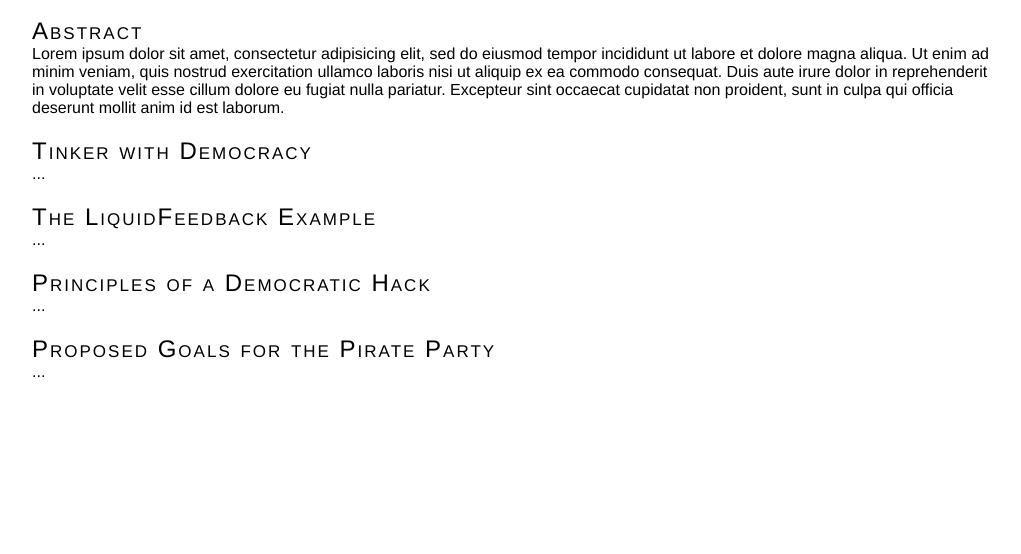
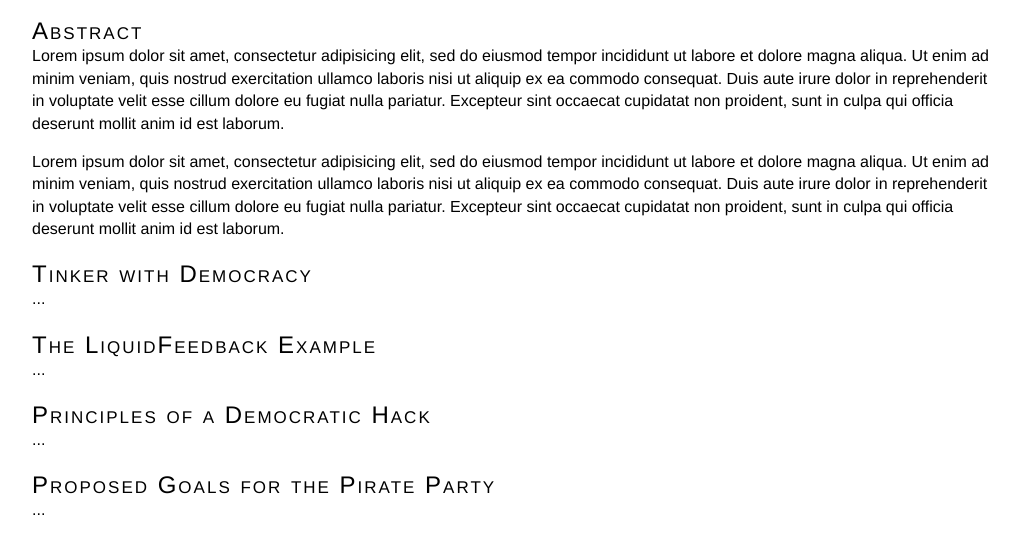
Before and after one commit to darobin/hacking-democracy, a plain HTML site: page index.html in a window 1280 px wide. Shown: the part 126-680 px from the top of the page, without its empty margins (128-1149 px from the left). Drawn offline with Linux system fonts and the light colour scheme.

Commit message:
more style tweaking

```diff
--- a/index.html
+++ b/index.html
@@ -18,6 +18,9 @@
       </header>
       <section class='abstract'>
         <h2>Abstract</h2>
+        <p>
+          Lorem ipsum dolor sit amet, consectetur adipisicing elit, sed do eiusmod tempor incididunt ut labore et dolore magna aliqua. Ut enim ad minim veniam, quis nostrud exercitation ullamco laboris nisi ut aliquip ex ea commodo consequat. Duis aute irure dolor in reprehenderit in voluptate velit esse cillum dolore eu fugiat nulla pariatur. Excepteur sint occaecat cupidatat non proident, sunt in culpa qui officia deserunt mollit anim id est laborum.
+        </p>
         <p>
           Lorem ipsum dolor sit amet, consectetur adipisicing elit, sed do eiusmod tempor incididunt ut labore et dolore magna aliqua. Ut enim ad minim veniam, quis nostrud exercitation ullamco laboris nisi ut aliquip ex ea commodo consequat. Duis aute irure dolor in reprehenderit in voluptate velit esse cillum dolore eu fugiat nulla pariatur. Excepteur sint occaecat cupidatat non proident, sunt in culpa qui officia deserunt mollit anim id est laborum.
         </p>
--- a/new-robin.css
+++ b/new-robin.css
@@ -15,6 +15,9 @@
 }
 p:first-of-type {
     margin-top: 0;
+}
+p {
+    line-height:    1.4;
 }
 
 header h1 {
```
